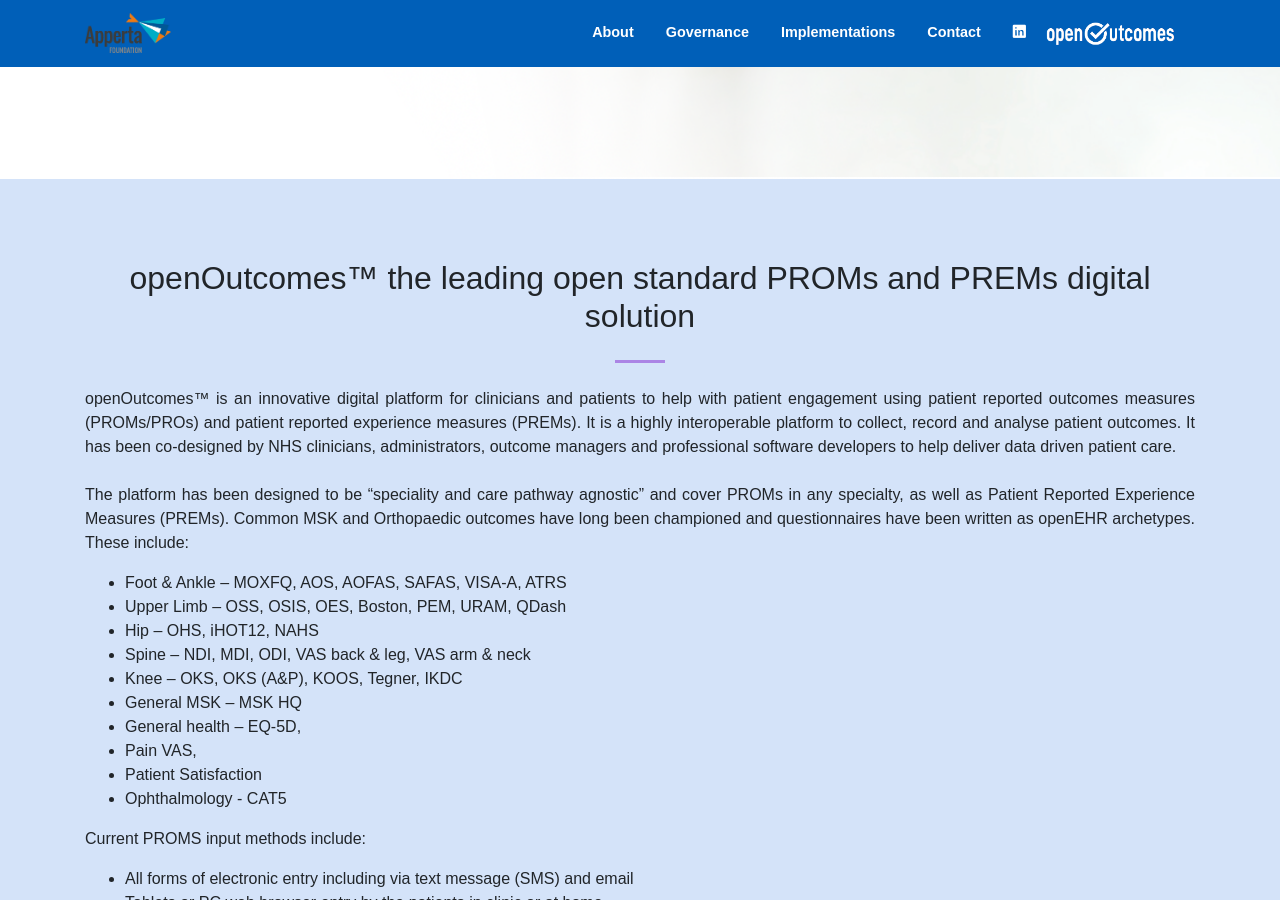
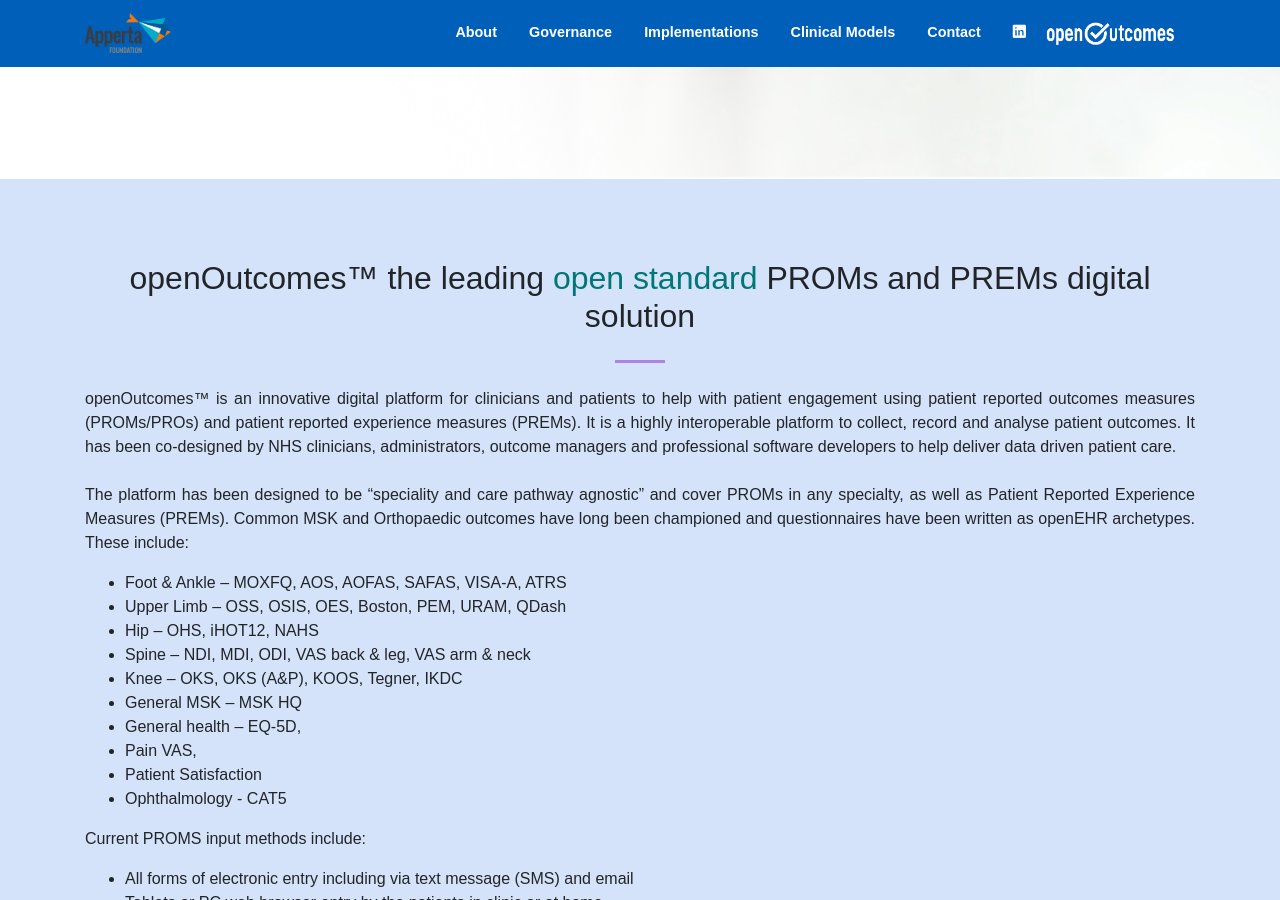
Before and after one commit to openoutcomes/openoutcomes.github.io, a Jekyll site: the page built from index.html, in a window 1280 px wide and 900 px high, scrolled down 721 px. Built offline with Jekyll 4.4.1, drawn with Linux system fonts in a browser that asks for light colours; nearby versions of some CDN libraries; some web fonts are replaced.

Commit message:
update/content

```diff
--- a/_includes/header.html
+++ b/_includes/header.html
@@ -24,6 +24,9 @@
             <li class="nav-item">
               <a class="nav-link js-scroll-trigger" href="{{ site.url }}#implementations">Implementations</a>
             </li>
+            <li class="nav-item">
+              <a class="nav-link js-scroll-trigger" href="https://ckm.apperta.org/ckm/projects/1051.61.33" target="_blank">Clinical Models</a>
+            </li>
              <li class="nav-item">
               <a class="nav-link js-scroll-trigger" href="{{ site.url }}#contact">Contact</a>
             </li>
--- a/index.html
+++ b/index.html
@@ -28,7 +28,7 @@
       <div class="container">
         <div class="row">
           <div class="col-lg-12 text-justify">
-            <center><h2 class="section-heading">openOutcomes™ the leading open standard PROMs and PREMs digital solution</h2></center>
+            <center><h2 class="section-heading">openOutcomes™ the leading <a href="https://ckm.apperta.org/ckm/projects/1051.61.33" target="_blank">open standard</a> PROMs and PREMs digital solution</h2></center>
             <hr class="my-4">
 
                         <p class="mb-0">
```
